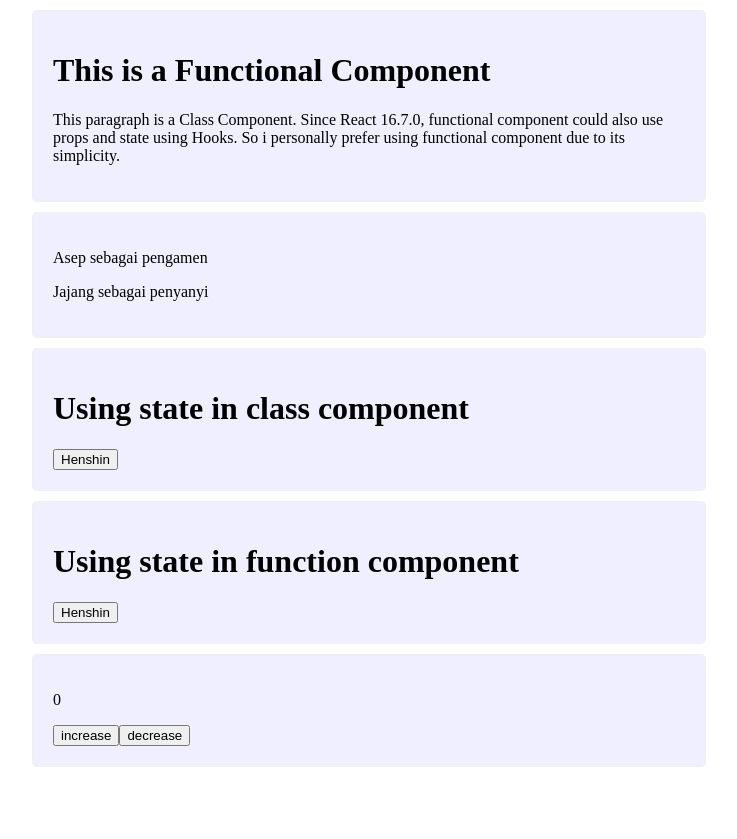
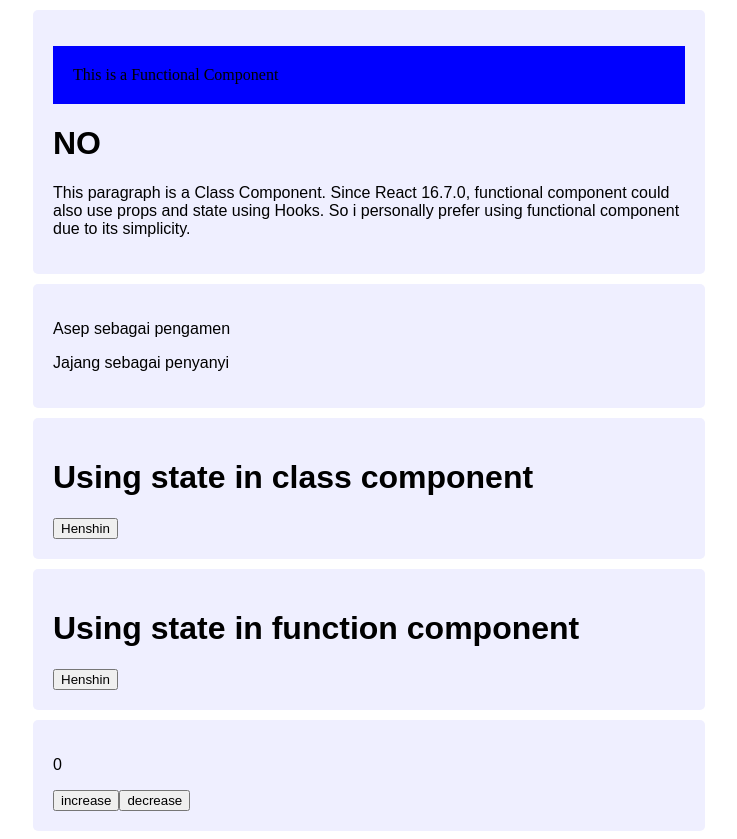
Before and after one commit to insgreeb-pro/Faustine, a Next.js app: page / in a window 1280 px wide. Shown: the whole page, without its empty margins (271-1008 px from the left). Before the commit the page ends 800 px from the top, so only its background shows below. Built offline with nearby package versions, Linux system fonts and the light colour scheme.

Commit message:
commit on master

```diff
--- a/components/Container.jsx
+++ b/pages/components/Container.jsx
@@ -1,19 +1,16 @@
-import Head from "next/head";
-
 export const Container = ({ children, title }) => {
   return (
     <div
       style={{
+        fontFamily: "Arial, monospace",
         backgroundColor: "#EFEFFF",
         width: "50%",
         margin: "10px auto 0px",
-        borderWidth: "10px",
-        border: "solid 1px #EFEFEF",
         padding: "20px",
         borderRadius: "5px",
       }}
     >
       {children}
     </div>
-  );
-};
+  )
+}
--- a/components/property.jsx
+++ b/pages/components/property.jsx
@@ -15,7 +15,7 @@ function property() {
   ]
 
   //membuat variabel baru untuk mapping masing2 data
-  const listData = datas.map((data) => <Cetak data={data} />)
+  const listData = datas.map((data) => <Cetak key={data.id} data={data} />)
 
   //menampilkan menggunakan return
   return <div>{listData}</div>
--- a/components/typeOfComponent.jsx
+++ b/pages/components/typeOfComponent.jsx
@@ -1,6 +1,14 @@
-import { Component } from 'react'
+import { Component } from "react"
 
-export const FuncComponent = () => <h1>This is a Functional Component</h1>
+const style1 = {
+  fontFamily: "Times New Roman",
+  backgroundColor: "blue",
+  padding: "20px",
+}
+
+export const FuncComponent = () => (
+  <p style={style1}>This is a Functional Component</p>
+)
 
 export class ClasComponent extends Component {
   render() {
--- a/pages/index.jsx
+++ b/pages/index.jsx
@@ -1,17 +1,19 @@
 import Head from "next/head"
-import { Container } from "../components/Container"
-import { FuncComponent, ClasComponent } from "../components/typeOfComponent"
-import Properti from "../components/property"
-import { ClassState, FunctionState } from "../components/State"
-import Counter from "../components/Counter"
+import { Container } from "./components/Container"
+import { FuncComponent, ClasComponent } from "./components/typeOfComponent"
+import Properti from "./components/property"
+import { ClassState, FunctionState } from "./components/State"
+import Counter from "./components/Counter"
 
 export default () => (
   <div>
     <Head>
       <title>skripsi</title>
     </Head>
-    <Container title="sedboi.png">
+
+    <Container>
       <FuncComponent />
+      <h1>NO</h1>
       <ClasComponent />
     </Container>
 
```
Also changed, not shown: pages/components/Counter.jsx (renamed from components/Counter.jsx), pages/components/State.jsx (renamed from components/State.jsx), pages/components/property2.jsx (renamed from components/property2.jsx).
